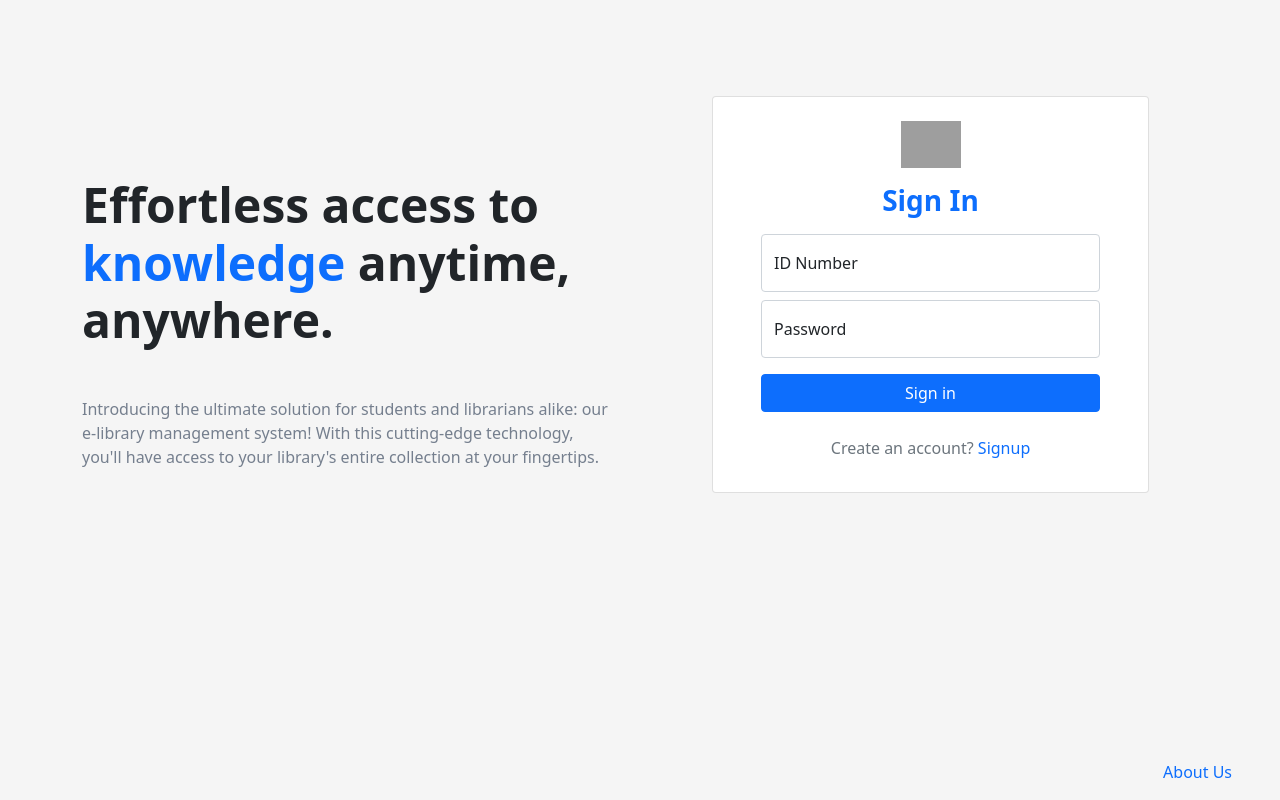
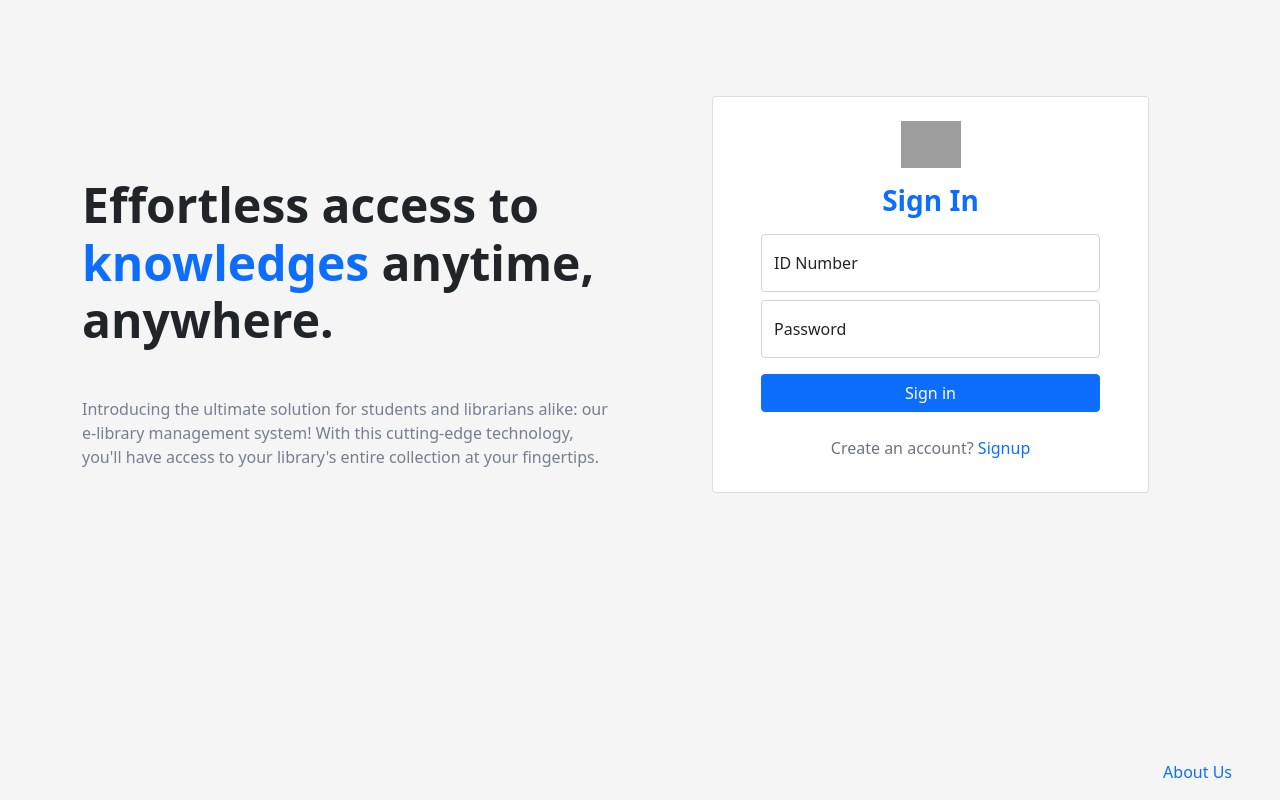
Before and after one commit to oddsdefier-github/E-Library-System, a PHP site: page / in a window 1280 px wide. Run offline with PHP 8.4, Linux system fonts and the light colour scheme; grey boxes are pictures that could not be loaded.

Commit message:
made changes on index.php

```diff
--- a/index.php
+++ b/index.php
@@ -24,7 +24,7 @@ require('dbconn.php');
 	<!-- left -->
 	<div class="col-lg-6 mb-2 mb-lg-0 mt-5 me-5">
 		<h3 class="my-5 display-5 fw-bold ls-tight">
-		Effortless access to <br> <span class="text-primary">knowledge</span> anytime, anywhere.
+		Effortless access to <br> <span class="text-primary">knowledges</span> anytime, anywhere.
 		</h3>
 		<p style="color: hsl(217, 10%, 50.8%)">
 		Introducing the ultimate solution for students and librarians
```
